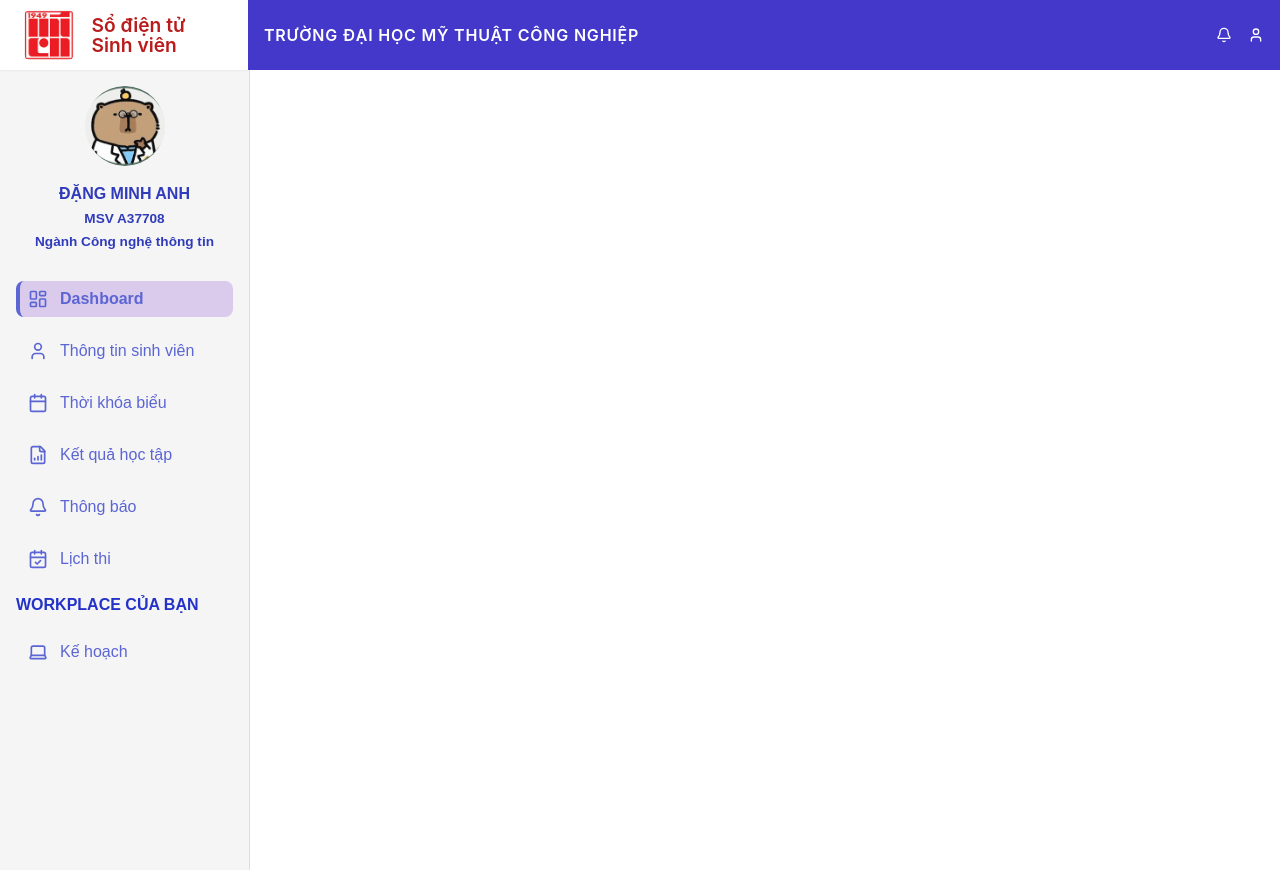
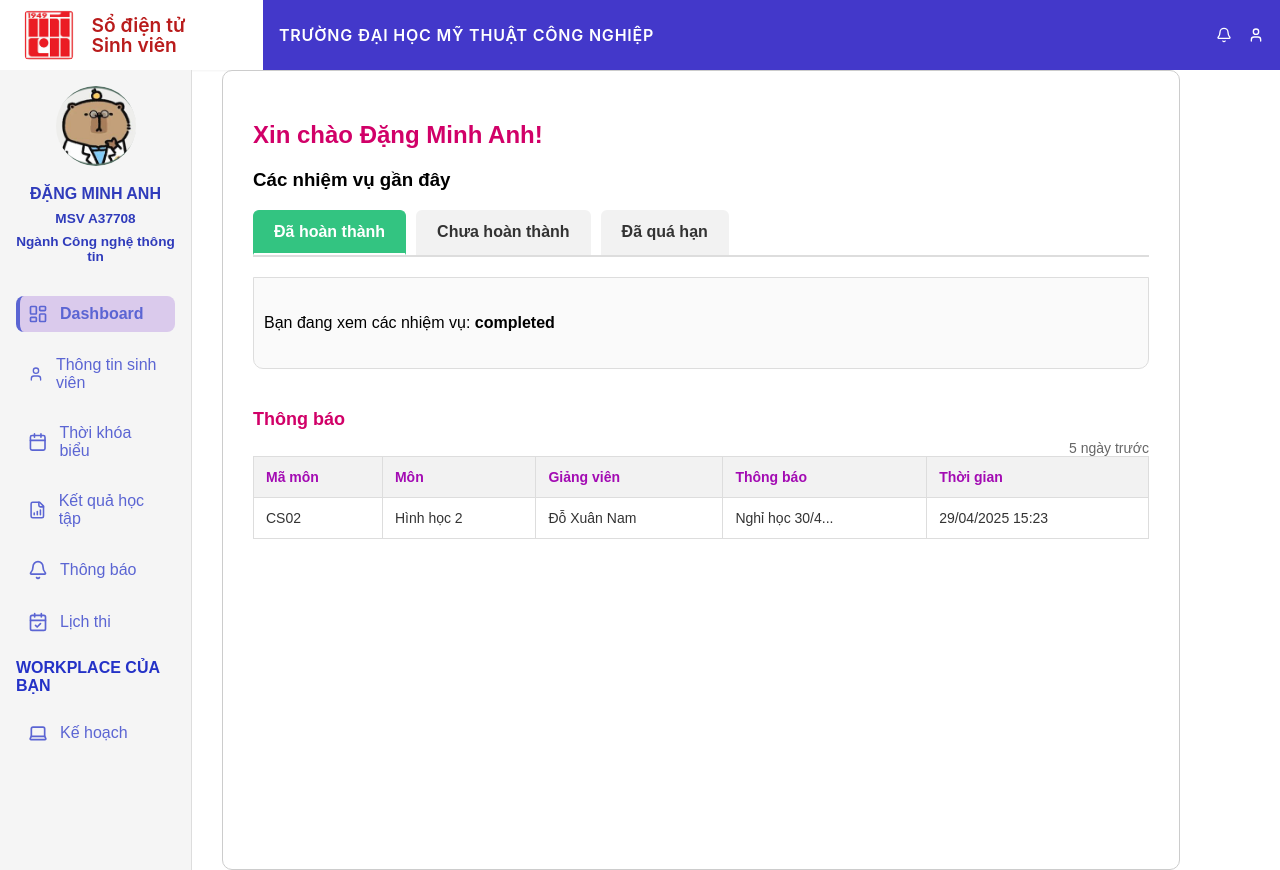
Before and after one commit to hanguyen117/so-dien-tu-uad, a React (Create React App) app in the folder sodientuuad/: page / in a window 1280 px wide. Built offline with nearby package versions, Linux system fonts and the light colour scheme.

Commit message:
Hoàn thành demo trang Dashboard

```diff
--- /dev/null
+++ b/sodientuuad/src/components/contentarea.css
@@ -0,0 +1,99 @@
+/* Container chung */
+.content-box {
+  background-color: #fff;
+  border: 1px solid #ccc;
+  padding: 30px;
+  border-radius: 10px;
+  font-family: Arial, sans-serif;
+  width: 70%;
+}
+
+/* Chào người dùng */
+.greeting {
+  color: #d10068;
+  font-weight: bold;
+  font-size: 24px;
+  margin-bottom: 20px;
+}
+
+/* Tabs nhiệm vụ */
+.task-boxes {
+  display: flex;
+  border-bottom: 2px solid #ddd;
+  margin-bottom: 20px;
+}
+
+.tab-box {
+  padding: 12px 20px;
+  cursor: pointer;
+  font-weight: bold;
+  border-radius: 6px 6px 0 0;
+  margin-right: 10px;
+  background-color: #f2f2f2;
+  color: #333;
+  transition: all 0.3s ease;
+  border: 1px solid transparent;
+}
+
+.tab-box:hover {
+  background-color: #e0e0e0;
+}
+
+/* Khi tab đang active */
+.tab-box.active {
+  background-color: #33c481;
+  color: white;
+  border-color: #33c481;
+  border-bottom: 2px solid white;
+}
+
+/* Vùng hiển thị nội dung task theo tab */
+.dropdown-choosen-taskbox {
+  padding: 20px 10px;
+  background-color: #fafafa;
+  border: 1px solid #ddd;
+  border-radius: 0 0 10px 10px;
+}
+
+/* Thông báo */
+.recent-notifications {
+  margin-top: 40px;
+}
+
+.recent-notifications h3 {
+  color: #d10068;
+  font-weight: bold;
+  font-size: 18px;
+  margin-bottom: 10px;
+}
+
+.days-filter {
+  float: right;
+  font-size: 14px;
+  color: #666;
+  cursor: pointer;
+}
+
+/* Bảng thông báo */
+.notify-table {
+  width: 100%;
+  border-collapse: collapse;
+  margin-top: 10px;
+}
+
+.notify-table thead {
+  background-color: #f2f2f2;
+}
+
+.notify-table th,
+.notify-table td {
+  padding: 12px;
+  text-align: left;
+  font-size: 14px;
+  color: #333;
+  border: 1px solid #ddd;
+}
+
+.notify-table th {
+  color: #a30bb3;
+}
--- /dev/null
+++ b/sodientuuad/src/components/contentarea.jsx
@@ -0,0 +1,79 @@
+import React, { useState } from "react";
+import "./contentarea.css";
+
+function ContentArea() {
+  const [activeTab, setActiveTab] = useState("completed");
+
+  const handleTabClick = (tab) => {
+    setActiveTab(tab);
+  };
+
+  return (
+    <div className="content-box">
+      <h2 className="greeting">
+        Xin chào <span className="fetch-data">Đặng Minh Anh!</span>
+      </h2>
+
+      <div className="recent-tasks">
+        <h3>Các nhiệm vụ gần đây</h3>
+        <div className="task-boxes">
+          <div
+            className={`drop-down tab-box ${activeTab === "completed" ? "active" : ""}`}
+            onClick={() => handleTabClick("completed")}
+          >
+            Đã hoàn thành
+          </div>
+          <div
+            className={`drop-down tab-box ${activeTab === "incompleted" ? "active" : ""}`}
+            onClick={() => handleTabClick("incompleted")}
+          >
+            Chưa hoàn thành
+          </div>
+          <div
+            className={`drop-down tab-box ${activeTab === "outdated" ? "active" : ""}`}
+            onClick={() => handleTabClick("outdated")}
+          >
+            Đã quá hạn
+          </div>
+        </div>
+
+        <div className="dropdown-choosen-taskbox">
+          {/* Nội dung task thay đổi theo tab đang chọn */}
+          <p>Bạn đang xem các nhiệm vụ: <strong>{activeTab}</strong></p>
+        </div>
+      </div>
+
+      <div className="recent-notifications">
+        <div>
+          <h3>Thông báo</h3>
+          <span className="days-filter drop-down">5 ngày trước</span>
+        </div>
+        <div className="notify-table">
+          <table className="notify-table">
+            <thead>
+              <tr>
+                <th>Mã môn</th>
+                <th>Môn</th>
+                <th>Giảng viên</th>
+                <th>Thông báo</th>
+                <th>Thời gian</th>
+              </tr>
+            </thead>
+            <tbody>
+              {/* Tạm thời chưa có dữ liệu */}
+              <tr>
+                <td>CS02</td>
+                <td>Hình học 2</td>
+                <td>Đỗ Xuân Nam</td>
+                <td>Nghỉ học 30/4...</td>
+                <td>29/04/2025 15:23</td>
+              </tr>
+            </tbody>
+          </table>
+        </div>
+      </div>
+    </div>
+  );
+}
+
+export default ContentArea;
--- a/sodientuuad/src/components/header.css
+++ b/sodientuuad/src/components/header.css
@@ -13,7 +13,7 @@
   background-color: white;
   padding: 0 1.5rem;
   box-shadow: 0 1px 2px rgba(0,0,0,0.05);
-  flex: 0 0 200px;
+  flex: 0 0 215px;
 }
 
 .logo-image {
--- a/sodientuuad/src/components/menubar.css
+++ b/sodientuuad/src/components/menubar.css
@@ -1,5 +1,5 @@
 .container {
-  width: 250px;
+  width: 15%;
   background-color: #f5f5f5;
   border-right: 1px solid #ddd;
   height: 100vh;
--- a/sodientuuad/src/pages/homepage.jsx
+++ b/sodientuuad/src/pages/homepage.jsx
@@ -1,10 +1,15 @@
 import Header from "../components/header";
 import MenuBar from "../components/menubar";
+import ContentArea from "../components/contentarea";
+// import "./css.css";
 function Homepage() {
   return (
     <>
       <Header />
-      <MenuBar />
+      <div style={{ display: "flex", gap :"30px" }}>
+        <MenuBar />
+        <ContentArea />
+      </div>
     </>
   );
 }
```
Also changed, not shown: sodientuuad/src/components/menubar.jsx (+13 -1 lines).
